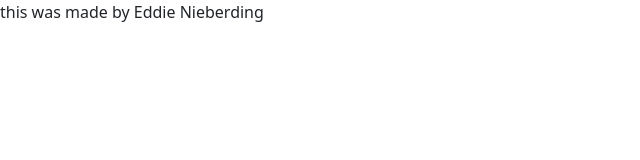
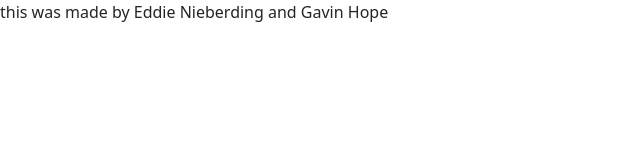
Before and after one commit to nieberdinge/retriever, a Next.js app: page /about in a window 1280 px wide. Shown: the top 160 px of the page, without its empty margins (0-640 px from the left). Built offline with nearby package versions, Linux system fonts and the light colour scheme.

Commit message:
Added author name.

```diff
--- a/src/app/about/page.tsx
+++ b/src/app/about/page.tsx
@@ -1,5 +1,5 @@
 import React from "react";
 
 export default function About() {
-  return <div>this was made by Eddie Nieberding</div>;
+  return <div>this was made by Eddie Nieberding and Gavin Hope</div>;
 }
```
